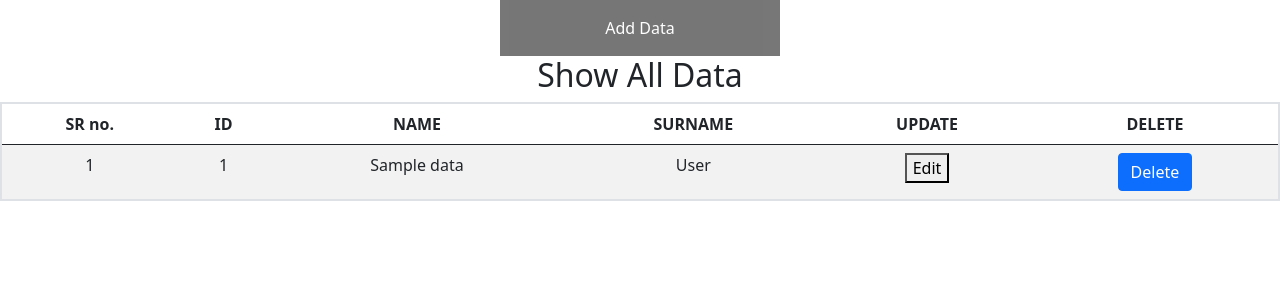
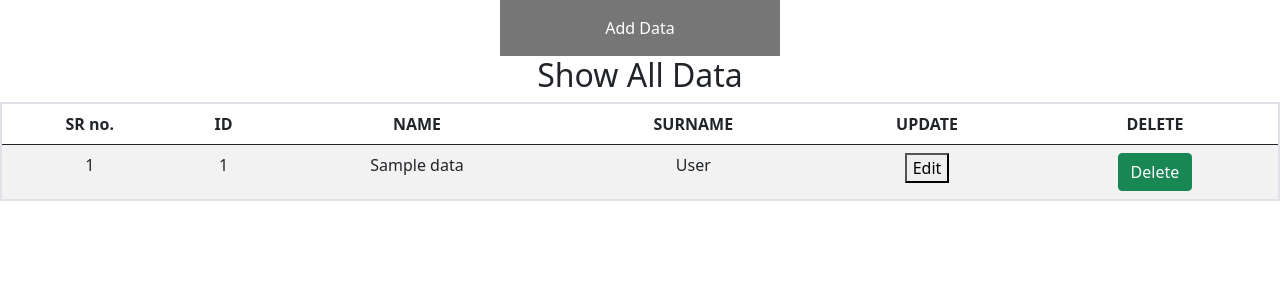
Before and after one commit to Vedant-bajaj-rnt/Crud, a Django app: template templates/Home.html in a window 1280 px wide. Shown: the top 300 px of the page. Run offline with Django 3.2, Linux system fonts and the light colour scheme; the template is opened without the code that fills it: most values are stand-ins (such as "Sample title", 1, 10 or a date in 2020); some libraries are stand-ins or nearby versions.

Commit message:
Update Home.html

```diff
--- a/templates/Home.html
+++ b/templates/Home.html
@@ -61,7 +61,7 @@ function closeForm() {
                   <button onclick="openeditForm(event)">Edit</button>
                 </td>
                 <td>
-                  <button onclick="openDeleteForm(event)" type="button" class="btn btn-primary" data-bs-toggle="modal" data-bs-target="#staticBackdrop">Delete</button>
+                  <button onclick="openDeleteForm(event)" type="button" class="btn btn-success" data-bs-toggle="modal" data-bs-target="#staticBackdrop">Delete</button>
 
                 </td>
             </tr>
@@ -102,7 +102,7 @@ function closeForm() {
     <div class="modal-content">
       <div class="modal-header">
         <h5 class="modal-title" id="staticBackdropLabel">Delete Data</h5>
-        <button type="button" class="btn-close" data-bs-dismiss="modal" aria-label="Close"></button>
+        <button type="button" class="btn-success btn-close" data-bs-dismiss="modal" aria-label="Close"></button>
       </div>
       <div class="modal-body">
         Do you really want to delete data
@@ -112,7 +112,7 @@ function closeForm() {
         {%csrf_token%}
         <input type="hidden" name="id" value="id" id="newId_del">
         <button type="submit" class="btn btn-primary">Yes</button>
-        <button type="button" onclick="closeDeleteForm()" class="btn btn-secondary btn cancel" data-bs-dismiss="modal">No</button>
+        <button type="button" onclick="closeDeleteForm()" class="btn btn-info btn cancel" data-bs-dismiss="modal">No</button>
         </form>
       </div>
     </div>
```
